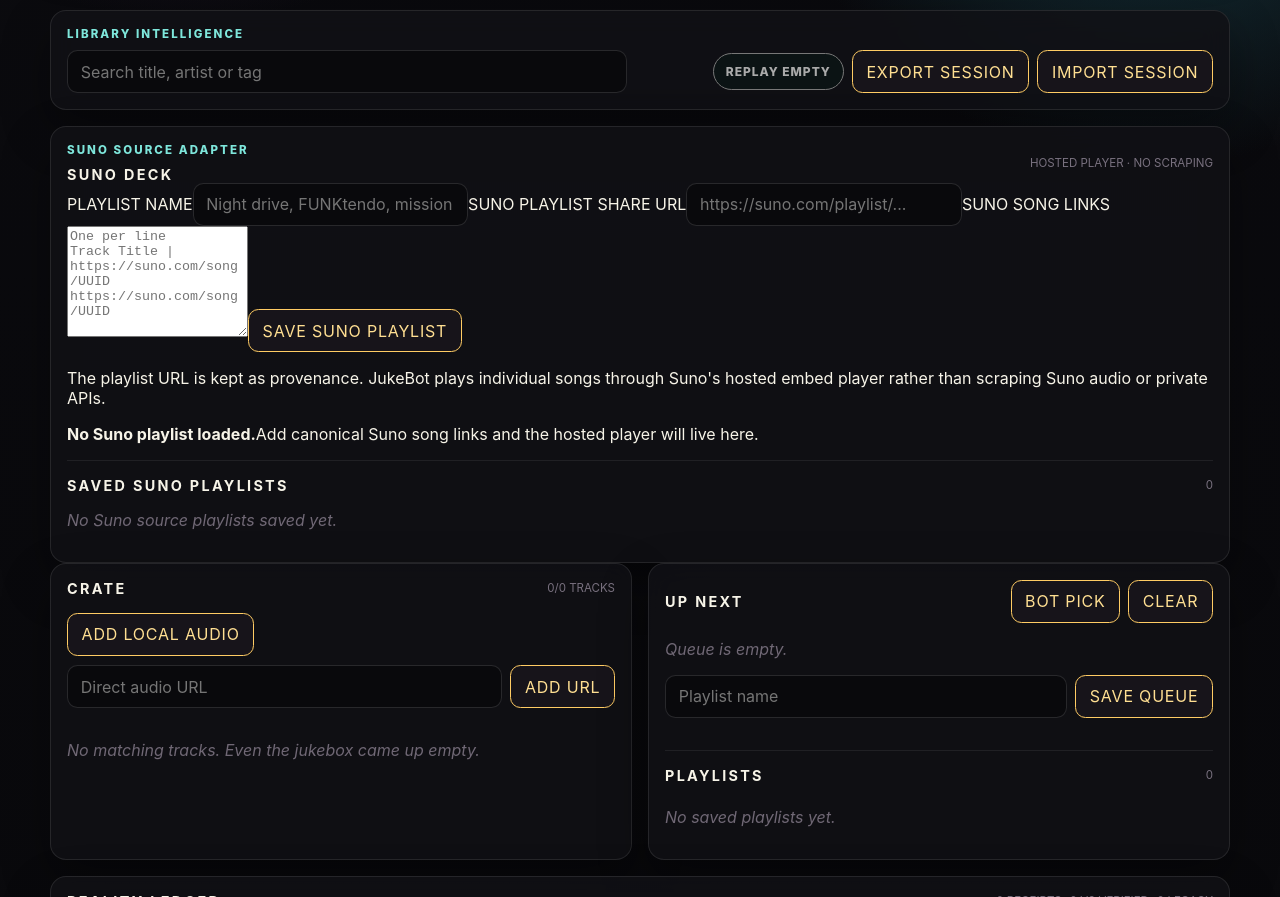
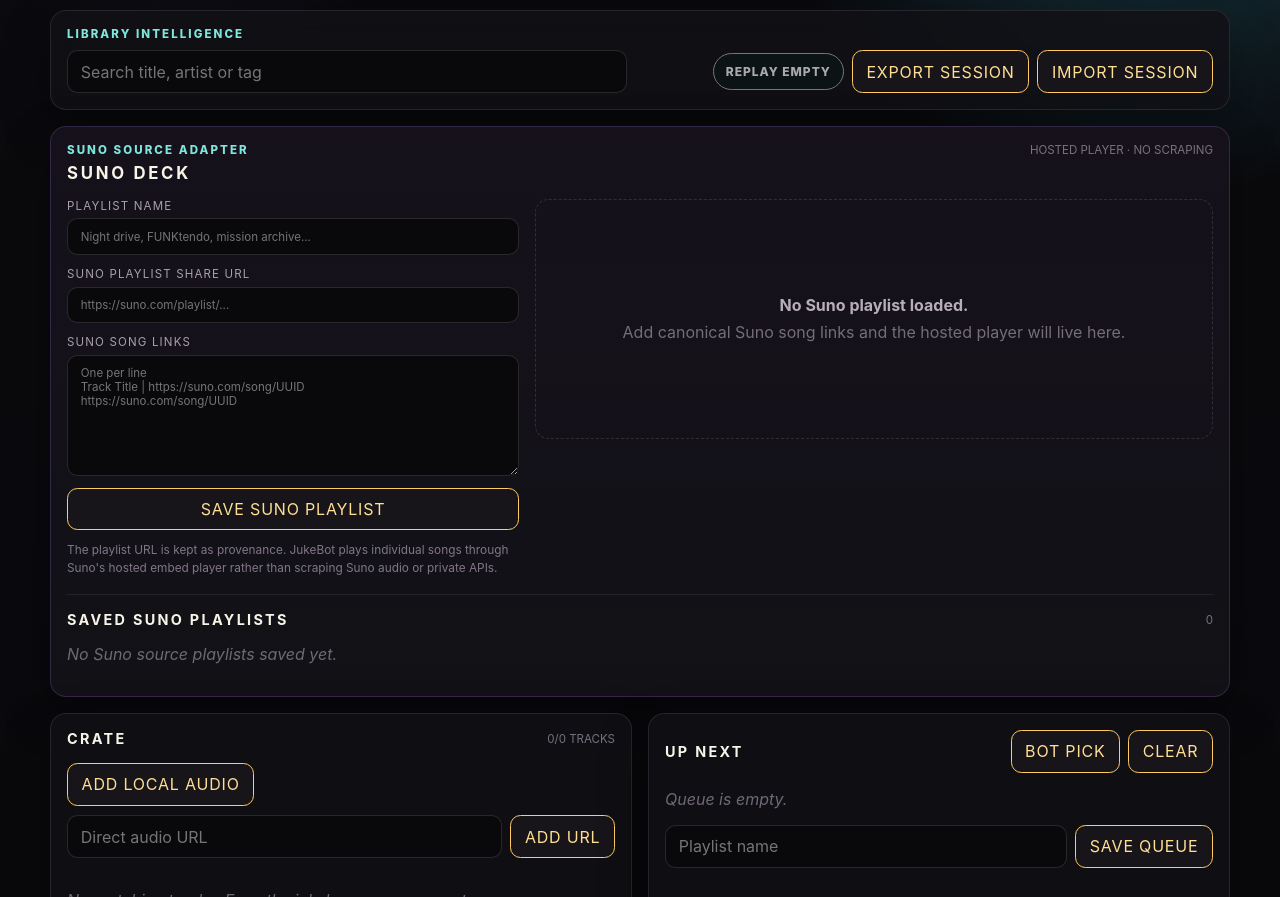
Before and after one commit to MichaelWave369/JukeBot, a React (Vite) app: page / in a window 1280 px wide. Shown: the part 540-1437 px from the top of the page. Built offline with nearby package versions, Linux system fonts and the light colour scheme.

Commit message:
style: add Suno Deck player and playlist surfaces

```diff
--- a/src/styles.css
+++ b/src/styles.css
@@ -455,3 +455,225 @@
   .row { align-items: flex-start; }
   .url-add, .playlist-save { grid-template-columns: 1fr; }
 }
+
+
+/* Suno Deck */
+.suno-deck {
+  margin: 0 0 1rem;
+  border-color: #b07cff33;
+  background:
+    linear-gradient(180deg, #17111dcc, #111116e8),
+    #111116;
+}
+
+.suno-head {
+  align-items: flex-start;
+}
+
+.suno-head .eyebrow {
+  margin-bottom: .35rem;
+}
+
+.suno-head h3 {
+  font-size: 1.05rem;
+}
+
+.suno-layout {
+  display: grid;
+  grid-template-columns: minmax(280px, .8fr) minmax(360px, 1.2fr);
+  gap: 1rem;
+  margin-top: 1rem;
+}
+
+.suno-builder {
+  display: grid;
+  align-content: start;
+  gap: .75rem;
+}
+
+.suno-builder label {
+  display: grid;
+  gap: .35rem;
+  color: #a99fad;
+  font-size: .72rem;
+  letter-spacing: .1em;
+}
+
+.suno-builder input,
+.suno-builder textarea {
+  width: 100%;
+  color: #f7f4e8;
+  letter-spacing: 0;
+}
+
+textarea {
+  resize: vertical;
+  border: 1px solid #ffffff20;
+  border-radius: .65rem;
+  background: #09090c;
+  color: #eee;
+  padding: .65rem .8rem;
+  font: inherit;
+}
+
+.source-note {
+  margin: 0;
+  color: #807687;
+  font-size: .74rem;
+  line-height: 1.5;
+}
+
+.suno-player {
+  min-width: 0;
+  display: grid;
+  align-content: start;
+  gap: .75rem;
+}
+
+.suno-now {
+  display: flex;
+  justify-content: space-between;
+  align-items: center;
+  gap: 1rem;
+}
+
+.suno-now h4 {
+  margin: 0;
+  font-size: 1.35rem;
+}
+
+.suno-now small {
+  display: block;
+  margin-top: .25rem;
+  color: #817987;
+}
+
+.suno-frame {
+  display: block;
+  width: 100%;
+  min-height: 240px;
+  border: 1px solid #ffffff18;
+  border-radius: .85rem;
+  background: #08080b;
+}
+
+.suno-links {
+  display: flex;
+  flex-wrap: wrap;
+  gap: .5rem;
+}
+
+.suno-empty {
+  min-height: 240px;
+  display: grid;
+  place-items: center;
+  align-content: center;
+  gap: .4rem;
+  border: 1px dashed #ffffff20;
+  border-radius: .85rem;
+  color: #756d7a;
+  text-align: center;
+}
+
+.suno-empty strong {
+  color: #b7aebc;
+}
+
+.suno-library {
+  margin-top: 1rem;
+}
+
+.suno-playlist-grid {
+  display: grid;
+  grid-template-columns: repeat(auto-fit, minmax(210px, 1fr));
+  gap: .55rem;
+  margin-top: .75rem;
+}
+
+.suno-playlist-card {
+  display: grid;
+  grid-template-columns: 1fr auto;
+  gap: .4rem;
+  padding: .4rem;
+  border: 1px solid #ffffff12;
+  border-radius: .75rem;
+  background: #0c0c10;
+}
+
+.suno-playlist-card.active {
+  border-color: #b07cff88;
+  box-shadow: inset 0 0 0 1px #b07cff22;
+}
+
+.suno-card-main {
+  display: grid;
+  justify-items: start;
+  gap: .2rem;
+  border-color: transparent;
+  text-align: left;
+}
+
+.suno-card-main strong {
+  color: #f5eff8;
+}
+
+.suno-card-main small {
+  color: #7f7585;
+}
+
+.suno-playlist-card > .danger {
+  align-self: center;
+  padding: .5rem .6rem;
+}
+
+.suno-track-list {
+  display: grid;
+  gap: .35rem;
+  margin-top: .8rem;
+  max-height: 270px;
+  overflow: auto;
+}
+
+.suno-track-button {
+  display: grid;
+  grid-template-columns: 2.5rem 1fr auto;
+  align-items: center;
+  gap: .7rem;
+  width: 100%;
+  text-align: left;
+  border-color: #ffffff12;
+  color: #bdb3c1;
+  background: #0b0b0f;
+}
+
+.suno-track-button span,
+.suno-track-button code {
+  color: #756b7b;
+}
+
+.suno-track-button.active {
+  border-color: #7ee6db88;
+  background: #0c1818;
+  color: #f7f4e8;
+}
+
+@media (max-width: 900px) {
+  .suno-layout {
+    grid-template-columns: 1fr;
+  }
+}
+
+@media (max-width: 600px) {
+  .suno-now {
+    align-items: flex-start;
+    flex-direction: column;
+  }
+
+  .suno-track-button {
+    grid-template-columns: 2rem 1fr;
+  }
+
+  .suno-track-button code {
+    display: none;
+  }
+}
```
